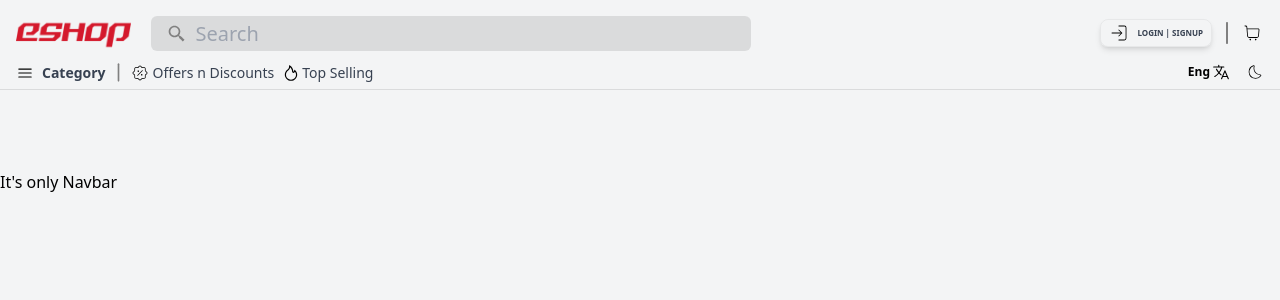
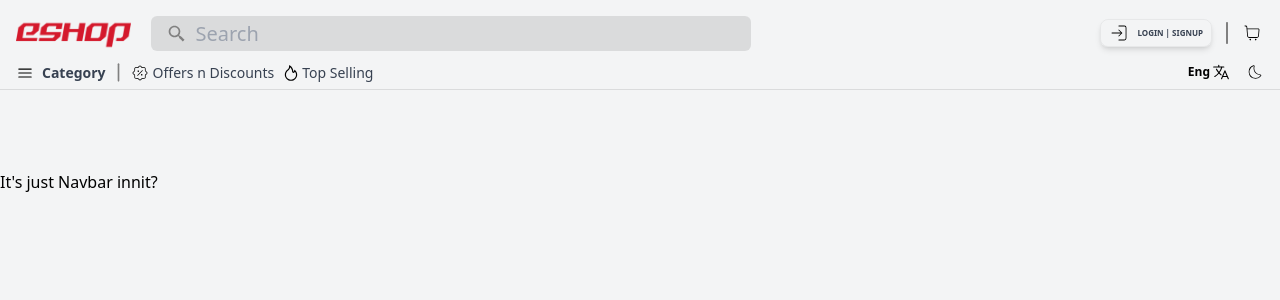
Before and after one commit to ofcfahad/eshop, a React (Vite) app: page / in a window 1280 px wide. Shown: the top 300 px of the page. Built offline with nearby package versions, Linux system fonts and the light colour scheme.

Commit message:
Update Hero.jsx

```diff
--- a/src/components/Hero.jsx
+++ b/src/components/Hero.jsx
@@ -1,12 +1,12 @@
 import React from 'react'
 import image1 from '../assets/technology.png'
 
-const Hero = () => {
+const Hero = (props) => {
   return (
-    <div className='h-[100em] py-20 bg-primary justify-between items-center'>
-      <div>
-    It's only Navbar
-    </div>
+    <div className={`h-[100em] py-20 ${props.theme} justify-between items-center`}>
+      <div className=''>
+        It's just Navbar innit?
+      </div>
     </div>
   )
 }
```
